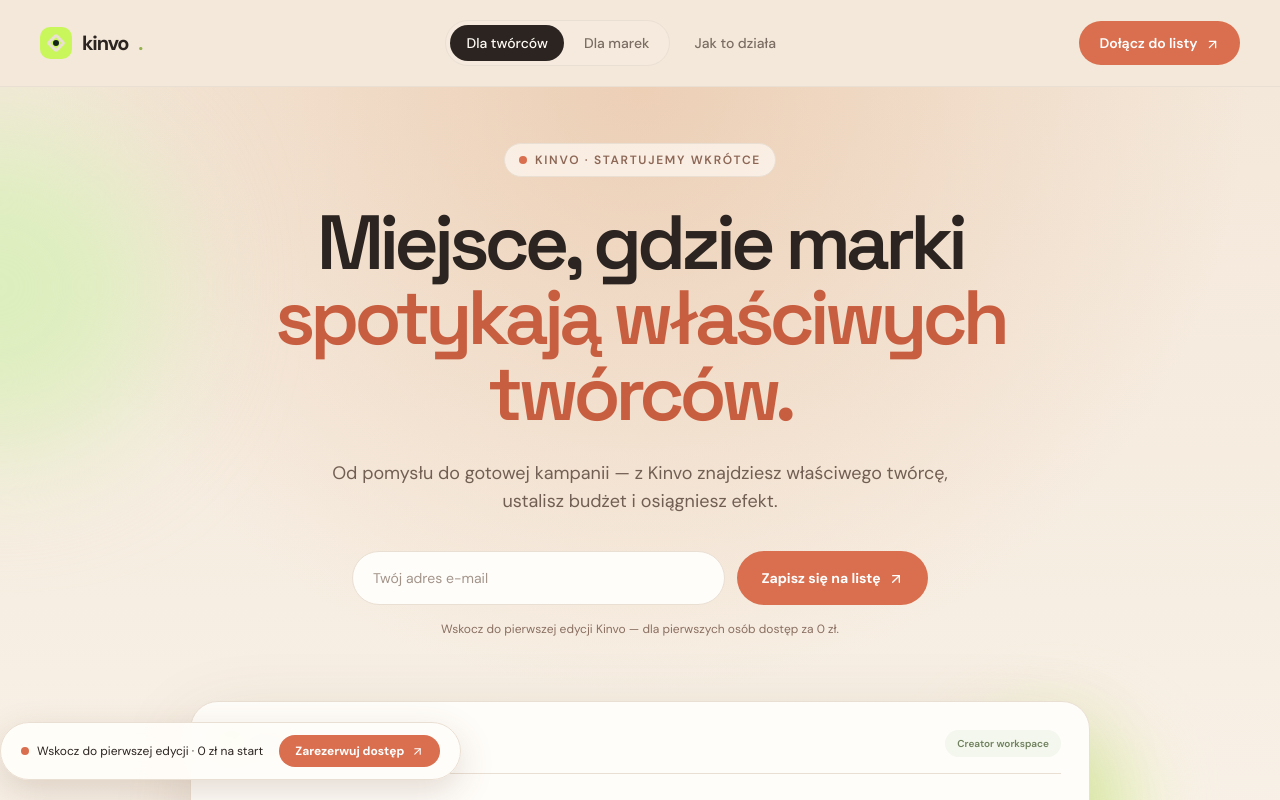
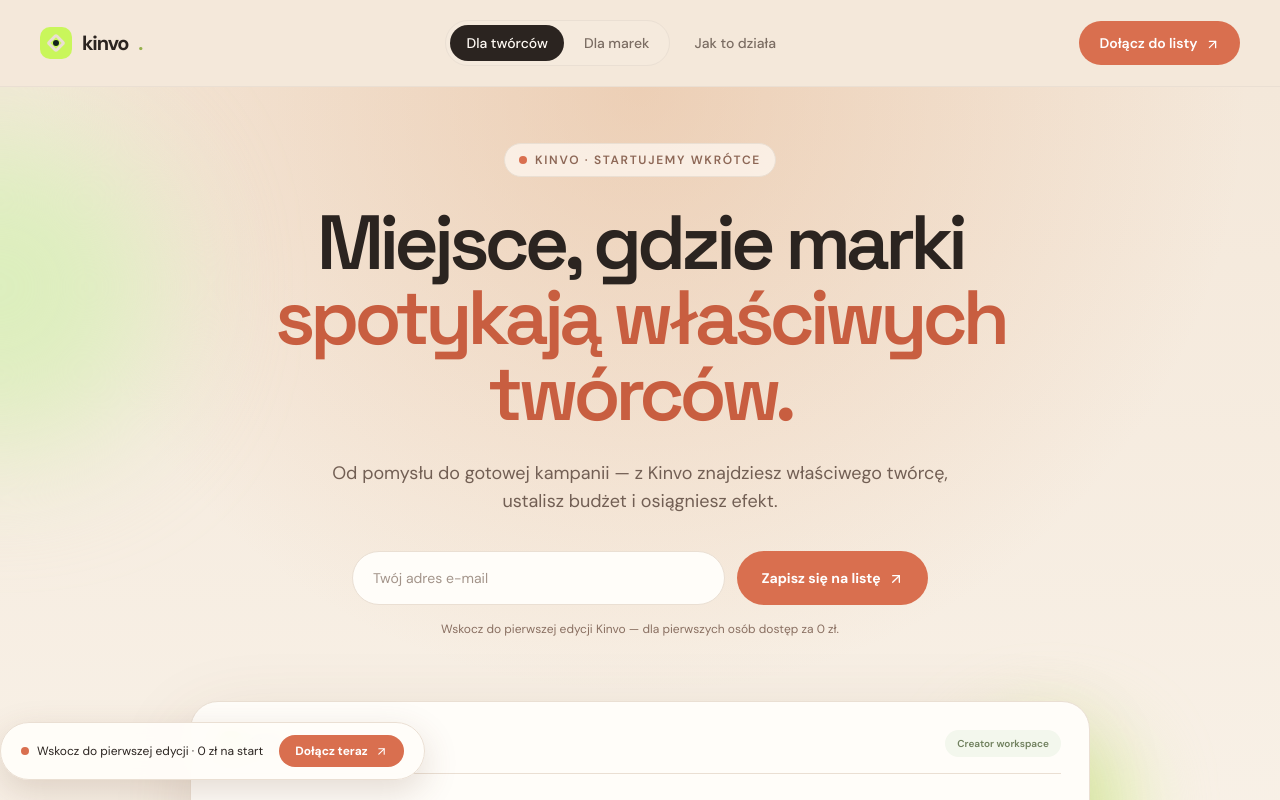
Before and after one commit to laskoAI/kinvo, a Next.js app: page / in a window 1280 px wide. Shown: the top 800 px of the page. Built offline with nearby package versions, Linux system fonts and the light colour scheme; no server answers.

Commit message:
Standardize waitlist CTA copy

```diff
--- a/src/app/page.tsx
+++ b/src/app/page.tsx
@@ -194,5 +194,5 @@
 }
 
 function WaitlistBar() {
-  return <div className="fixed inset-x-3 bottom-3 z-50 mx-auto flex max-w-xl items-center justify-between gap-4 rounded-full border border-[#eadfd3] bg-[#fffdf9]/95 px-4 py-3 text-[#2b2420] shadow-[0_12px_35px_rgba(104,69,47,.18)] backdrop-blur-md sm:inset-x-auto sm:bottom-5 sm:px-5"><div className="hidden items-center gap-2 text-xs sm:flex"><span className="h-2 w-2 rounded-full bg-[#d96f4f]" /> Wskocz do pierwszej edycji · 0 zł na start</div><span className="text-xs font-medium sm:hidden">Pierwsza edycja · 0 zł</span><a href="#waitlist" className="shrink-0 rounded-full bg-[#d96f4f] px-4 py-2 text-xs font-bold text-white hover:bg-[#c85e40]">Zarezerwuj dostęp <ArrowUpRight className="ml-1 inline" size={13} /></a></div>;
+  return <div className="fixed inset-x-3 bottom-3 z-50 mx-auto flex max-w-xl items-center justify-between gap-4 rounded-full border border-[#eadfd3] bg-[#fffdf9]/95 px-4 py-3 text-[#2b2420] shadow-[0_12px_35px_rgba(104,69,47,.18)] backdrop-blur-md sm:inset-x-auto sm:bottom-5 sm:px-5"><div className="hidden items-center gap-2 text-xs sm:flex"><span className="h-2 w-2 rounded-full bg-[#d96f4f]" /> Wskocz do pierwszej edycji · 0 zł na start</div><span className="text-xs font-medium sm:hidden">Pierwsza edycja · 0 zł</span><a href="#waitlist" className="shrink-0 rounded-full bg-[#d96f4f] px-4 py-2 text-xs font-bold text-white hover:bg-[#c85e40]">Dołącz teraz <ArrowUpRight className="ml-1 inline" size={13} /></a></div>;
 }
```
